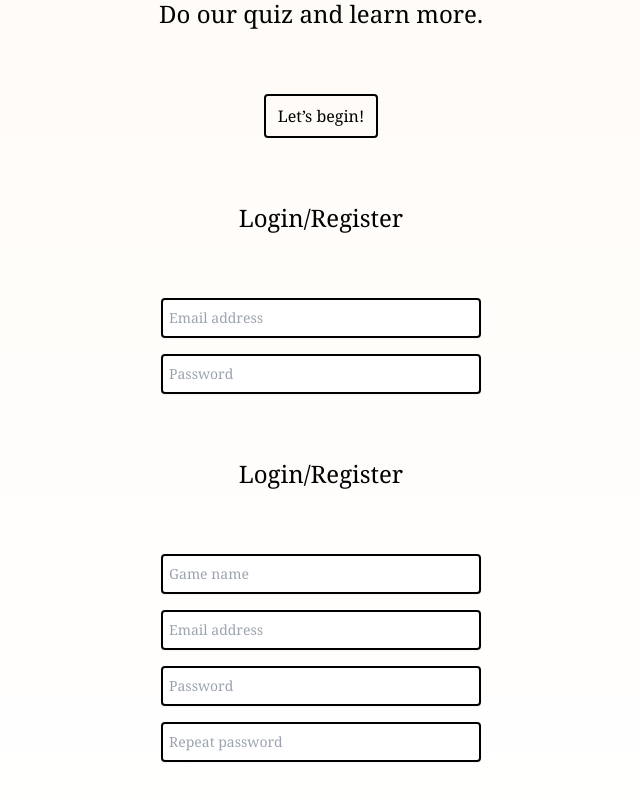
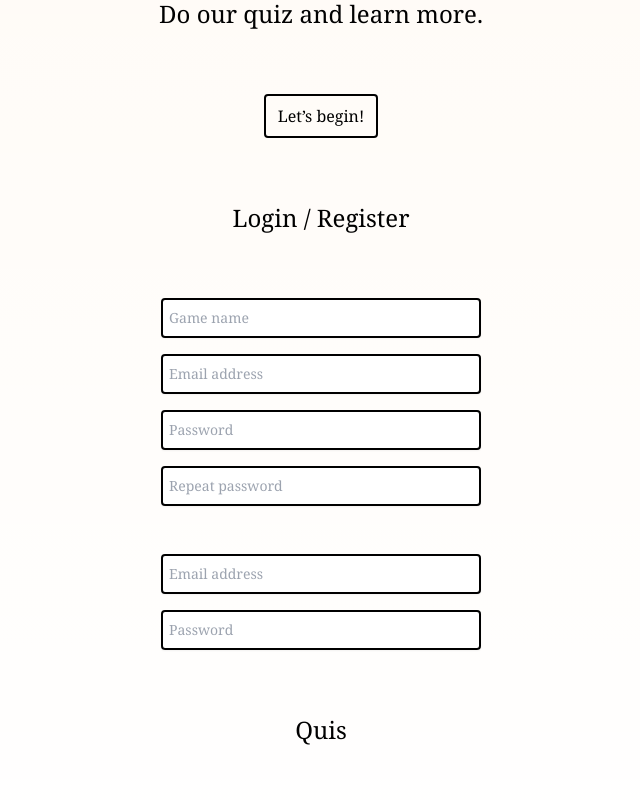
Before and after one commit to TaraSkoglund/quiz-app, a Next.js app: page / in a window 1280 px wide. Shown: the part 368-1168 px from the top of the page, without its empty margins (319-959 px from the left). Built offline with nearby package versions, Linux system fonts and the light colour scheme.

Commit message:
moved component

```diff
--- a/src/app/page.tsx
+++ b/src/app/page.tsx
@@ -1,5 +1,5 @@
-import Login from "@/components/Login";
-import Register from "@/components/Register";
+import Quiz from "@/components/Quiz";
+import Signupin from "@/components/SignUpIn";
 
 export default function Home() {
   return (
@@ -21,8 +21,8 @@ export default function Home() {
           </button>
         </div>
       </div>
-      <Login />
-      <Register />
+      <Signupin />
+      <Quiz />
     </main>
   );
 }
--- a/src/components/Login.tsx
+++ /dev/null
@@ -1,26 +0,0 @@
-const Login = () => {
-  return (
-    <div>
-      <h2 className="my-16 text-base md:text-2xl"> Login/Register</h2>
-      <form
-        action="login"
-        className="mt-12 flex flex-col items-start w-60 md:w-80 gap-4"
-      >
-        <input
-          type="email"
-          autoComplete="email"
-          className="block w-full rounded border-2 p-1.5 shadow-sm placeholder:text-gray-400 sm:text-sm sm:leading-6"
-          placeholder="Email address"
-        />
-        <input
-          type="text"
-          autoComplete="Password"
-          className="block w-full rounded border-2 p-1.5 shadow-sm placeholder:text-gray-400 sm:text-sm sm:leading-6"
-          placeholder="Password"
-        />
-      </form>
-    </div>
-  );
-};
-
-export default Login;
--- /dev/null
+++ b/src/components/Quiz.tsx
@@ -0,0 +1,9 @@
+const Quiz = () => {
+  return (
+    <div>
+      <h2 className="my-16 text-base md:text-2xl"> Quis</h2>
+    </div>
+  );
+};
+
+export default Quiz;
--- a/src/components/Register.tsx
+++ b/src/components/SignUpIn.tsx
@@ -1,7 +1,10 @@
-const Register = () => {
+const Signupin = () => {
   return (
     <div>
-      <h2 className="my-16 text-base md:text-2xl"> Login/Register</h2>
+      <h2 className="my-16 text-base md:text-2xl">
+        {" "}
+        <button>Login</button> / <button>Register</button>
+      </h2>
       <form
         action="login"
         className="mt-12 flex flex-col items-start w-60 md:w-80 gap-4"
@@ -28,8 +31,25 @@ const Register = () => {
           placeholder="Repeat password"
         />
       </form>
+      <form
+        action="login"
+        className="mt-12 flex flex-col items-start w-60 md:w-80 gap-4"
+      >
+        <input
+          type="email"
+          autoComplete="email"
+          className="block w-full rounded border-2 p-1.5 shadow-sm placeholder:text-gray-400 sm:text-sm sm:leading-6"
+          placeholder="Email address"
+        />
+        <input
+          type="text"
+          autoComplete="Password"
+          className="block w-full rounded border-2 p-1.5 shadow-sm placeholder:text-gray-400 sm:text-sm sm:leading-6"
+          placeholder="Password"
+        />
+      </form>
     </div>
   );
 };
 
-export default Register;
+export default Signupin;
```
